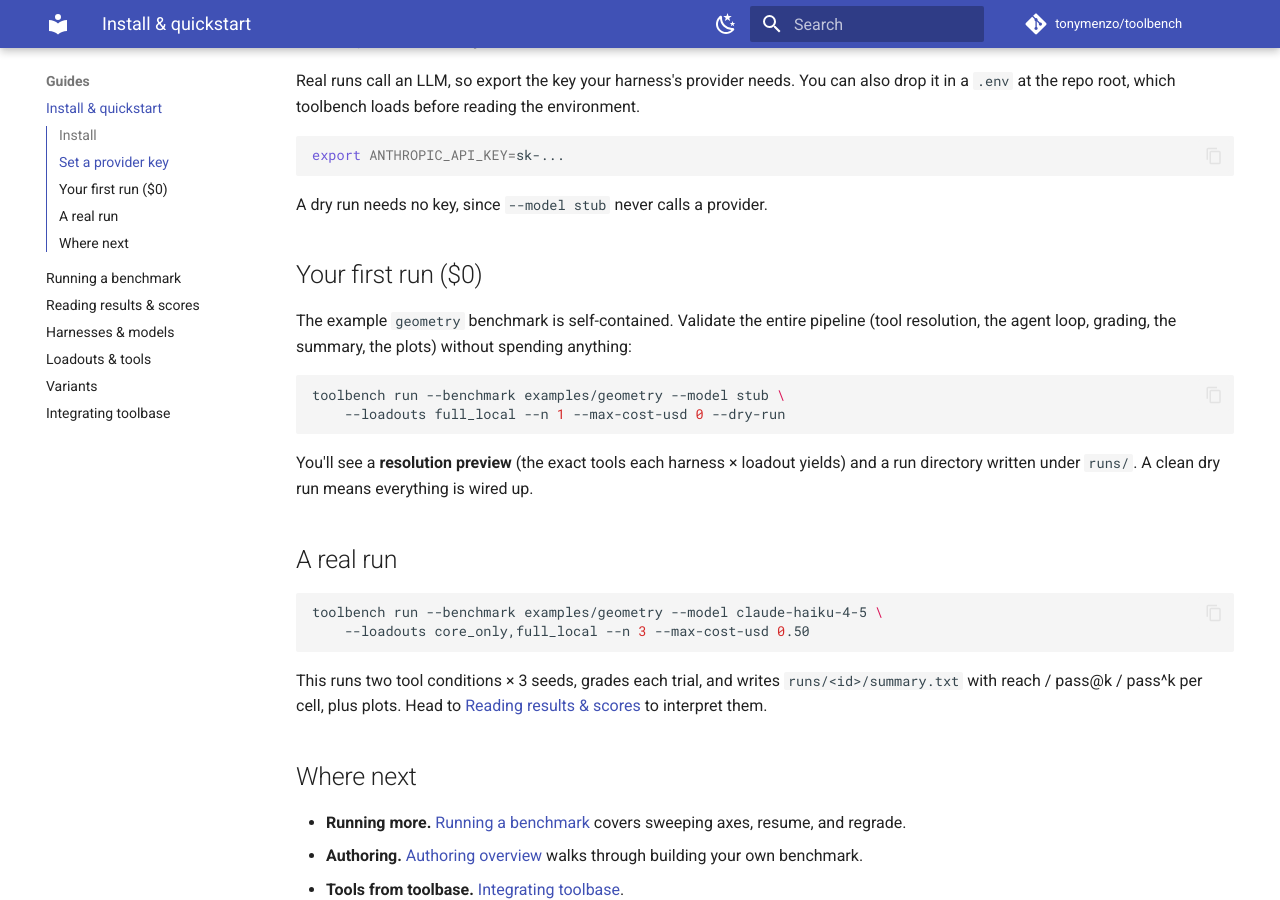
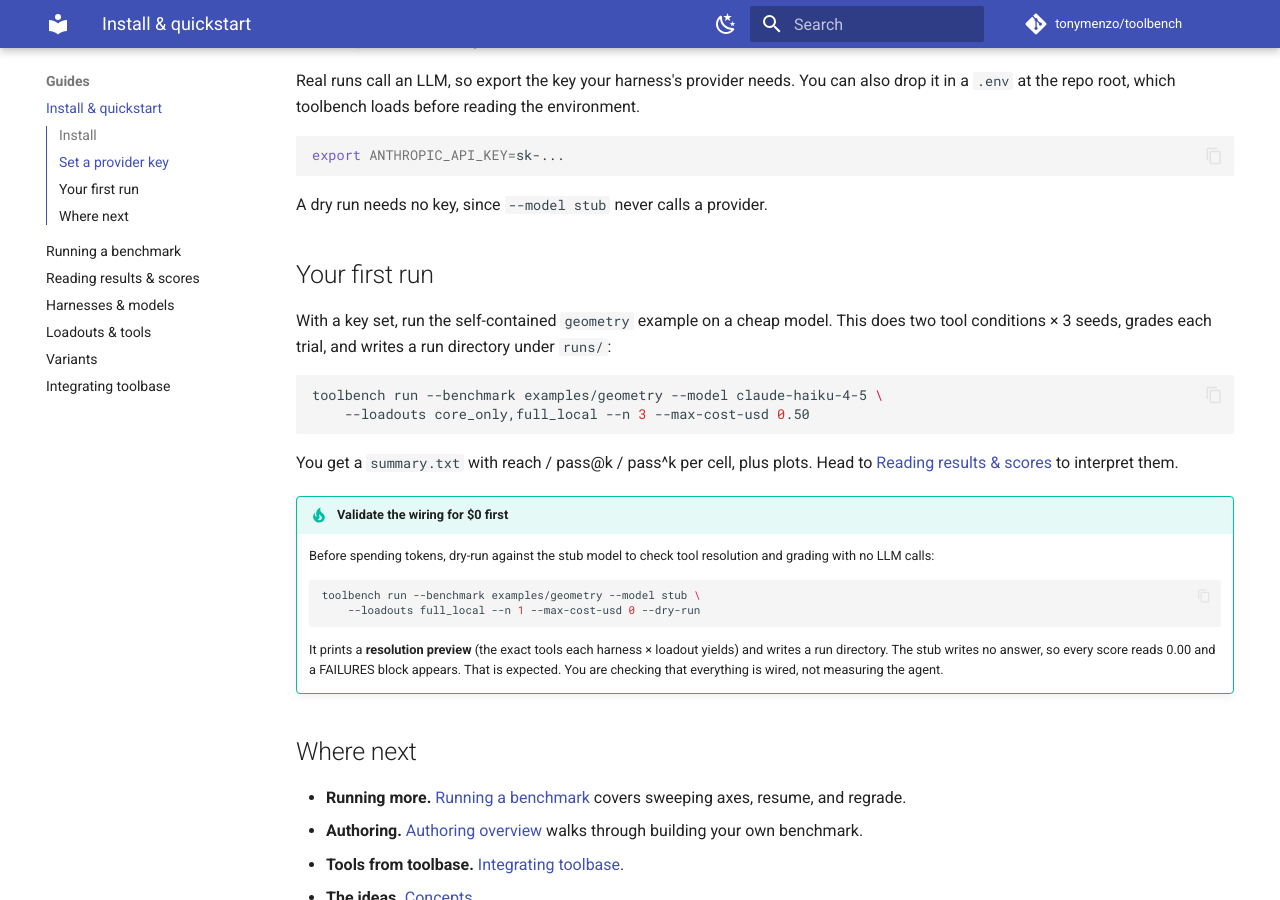
Before and after one commit to tonymenzo/toolbench, an MkDocs documentation site: the page built from userdocs/guides/install-and-quickstart.md, in a window 1280 px wide and 900 px high, scrolled down 515 px. Built offline with MkDocs 1.6.1 and Material for MkDocs 9.7.7, drawn with Linux system fonts in a browser that asks for light colours; comment, search, counter and statistics services are not loaded.

Commit message:
docs: lead quickstart with a real run, demote stub dry-run to a wiring check
The stub dry-run produced all-zero scores and a FAILURES block, which
read as a broken tool for a first-time user. Make the cheap real run the
headline first run and move the $0 stub dry-run into a 'validate wiring'
tip that explains the zero scores are expected.

````diff
--- a/userdocs/guides/install-and-quickstart.md
+++ b/userdocs/guides/install-and-quickstart.md
@@ -28,29 +28,32 @@
 
 A dry run needs no key, since `--model stub` never calls a provider.
 
-## Your first run (\$0)
+## Your first run
 
-The example `geometry` benchmark is self-contained. Validate the entire pipeline (tool
-resolution, the agent loop, grading, the summary, the plots) without spending anything:
-
-```bash
-toolbench run --benchmark examples/geometry --model stub \
-    --loadouts full_local --n 1 --max-cost-usd 0 --dry-run
-```
-
-You'll see a **resolution preview** (the exact tools each harness × loadout yields) and a
-run directory written under `runs/`. A clean dry run means everything is wired up.
-
-## A real run
+With a key set, run the self-contained `geometry` example on a cheap model. This does two
+tool conditions × 3 seeds, grades each trial, and writes a run directory under `runs/`:
 
 ```bash
 toolbench run --benchmark examples/geometry --model claude-haiku-4-5 \
     --loadouts core_only,full_local --n 3 --max-cost-usd 0.50
 ```
 
-This runs two tool conditions × 3 seeds, grades each trial, and writes
-`runs/<id>/summary.txt` with reach / pass@k / pass^k per cell, plus plots. Head to
+You get a `summary.txt` with reach / pass@k / pass^k per cell, plus plots. Head to
 [Reading results & scores](reading-results.md) to interpret them.
+
+!!! tip "Validate the wiring for \$0 first"
+    Before spending tokens, dry-run against the stub model to check tool resolution and
+    grading with no LLM calls:
+
+    ```bash
+    toolbench run --benchmark examples/geometry --model stub \
+        --loadouts full_local --n 1 --max-cost-usd 0 --dry-run
+    ```
+
+    It prints a **resolution preview** (the exact tools each harness × loadout yields) and
+    writes a run directory. The stub writes no answer, so every score reads 0.00 and a
+    FAILURES block appears. That is expected. You are checking that everything is wired,
+    not measuring the agent.
 
 ## Where next
 
````
